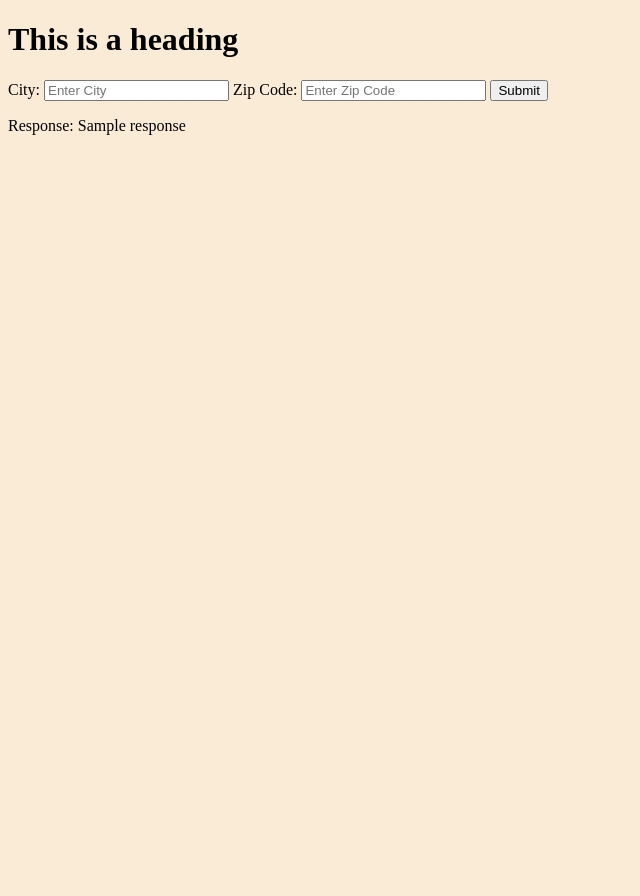
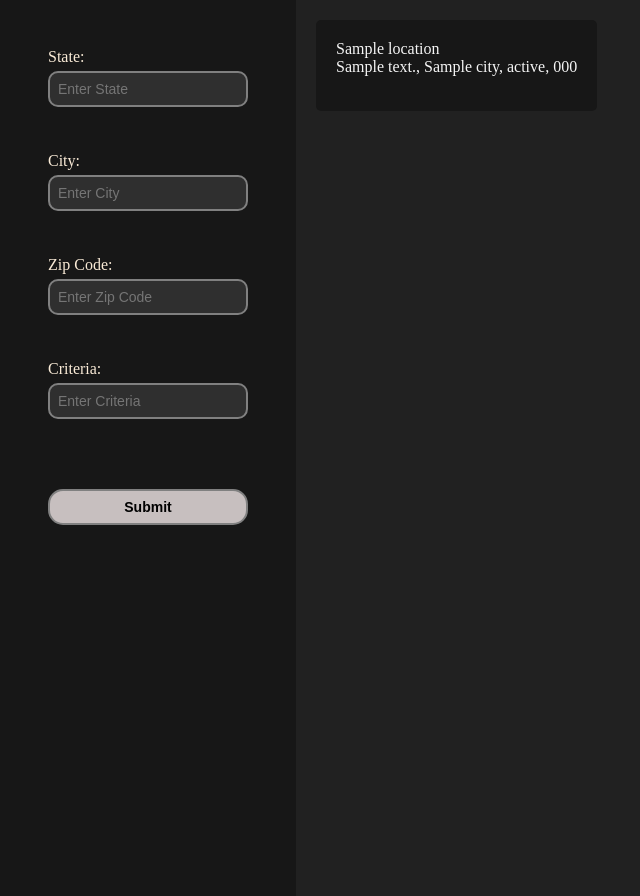
Before and after one commit to jramir7254/ChatGPT-Thing, a Python web app: template templates/index.html in a window 1280 px wide. Shown: the whole page, without its empty margins (0-640 px from the left). Before the commit the page ends 135 px from the top, so only its background shows below. Run offline with Jinja, Linux system fonts and the light colour scheme; the template is opened without the code that fills it: most values are stand-ins (such as "Sample title", 1, 10 or a date in 2020).

Commit message:
Added Location Verification

```diff
--- /dev/null
+++ b/prompt.txt
@@ -0,0 +1,4 @@
+Provide a list of up to 20 prominent locations in the city of {city} that are strictly within
+or as close as possible to the ZIP code {zip}. Return the results in JSON format, structured as follows:
+["name": "name", "address": "address", "city": "city", "state": "state", "zip": "zip"],
+Do not include any additional text, explanations, or formatting outside of the JSON.
--- a/static/style.css
+++ b/static/style.css
@@ -1,3 +1,72 @@
-body {
-    background-color: antiquewhite;
+html, body {
+    height: 100%; /* Ensure the root and body fill the viewport */
+    margin: 0;
+    background-color: #212121;
 }
+
+#cont {
+    display: flex;
+    gap: 20px; /* Space between list and components */
+    align-items: stretch; /* Ensure children stretch to equal height */
+    height: 100%; /* Make #cont fill its parent height */
+}
+
+#res {
+    margin-top: 20px;
+    padding: 20px;
+    border-radius: 5px;
+    background-color:#171717;
+    color: whitesmoke;
+    height: fit-content;
+    /* Allow this component to expand flexibly */
+}
+
+.location-item {
+    margin-bottom: 15px;
+}
+
+.vertical-form {
+    color: antiquewhite;
+    display: flex;
+    flex-direction: column;
+    width: 200px; /* Optional: set a fixed width */
+    min-height: 100%; /* Stretch to match parent height */
+    margin: 0;
+    padding: 3rem;
+    background-color: #171717;
+}
+
+
+.vertical-form label {
+    margin-bottom: 5px; /* Spacing between label and input */
+}
+
+.vertical-form input {
+    background-color: #2f2f2f;
+    color: white;
+    border-style: solid;
+    border-radius: 10px;
+    border-width: 2px;
+    border-color: grey;
+    margin-bottom: 45px; /* Spacing between fields */
+    padding: 8px;
+    font-size: 14px;
+}
+
+.vertical-form button {
+    border-color: grey;
+    background-color: rgb(199, 191, 191);
+    border-style: solid;
+    margin-top: 25px; /* Spacing between fields */
+    border-radius: 15px;
+    padding: 8px;
+    font-weight: bold;
+    font-stretch: expanded;
+    font-size: 14px;
+}
+
+.vertical-form button:hover {
+
+    background-color: rgb(231, 218, 218);
+    cursor: pointer;
+}
--- a/templates/index.html
+++ b/templates/index.html
@@ -7,8 +7,13 @@
         <title>Document</title>
     </head>
     <body>
-        <h1>This is a heading</h1>
-        <form method="POST">
+
+        <div id="cont">
+            <form method="POST" class="vertical-form">
+
+                <label for="state">State:</label>
+
+                <input type="text" id="state" name="state" placeholder="Enter State">
 
                 <label for="city">City:</label>
 
@@ -18,11 +23,29 @@
 
                 <input type="text" id="zip" name="zip" placeholder="Enter Zip Code">
 
+                <label for="criteria">Criteria:</label>
+
+                <input type="text" id="criteria" name="criteria" placeholder="Enter Criteria">
+
                 <button type="submit">Submit</button>
+
 
             </form>
 
-        <p>Response: {{response}}</p>
+            <div class="location-list" id="res">
+                {% for location in valid_addresses %}
+                <div class="location-item">
+                    <div class="location-name">{{ location.name }}</div>
+                    <div class="location-info">{{ location.address }}, {{location.city}}, {{location.state}}, {{location.zip}}</div>
+                </div>
+                {% endfor %}
+            </div>
+
+
+        </div>
+
+
+
 
     </body>
 </html>
```
Also changed, not shown: generated_locations.json (added, +43 -0 lines), graph.py (added, +27 -0 lines), main.py (+74 -10 lines), test.py (added, +158 -0 lines), yelp.py (added, +26 -0 lines), 2 other files. Lines whose indentation alone changed are shown as unchanged.
